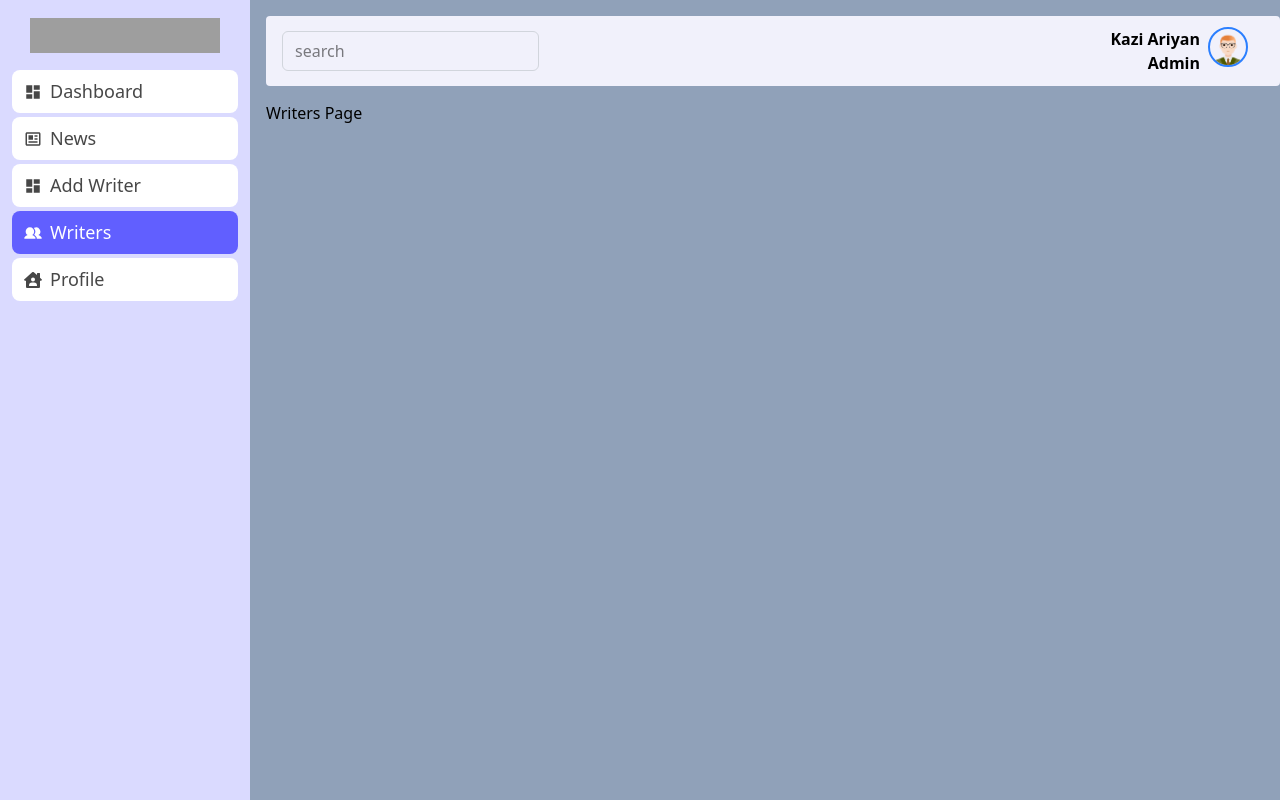
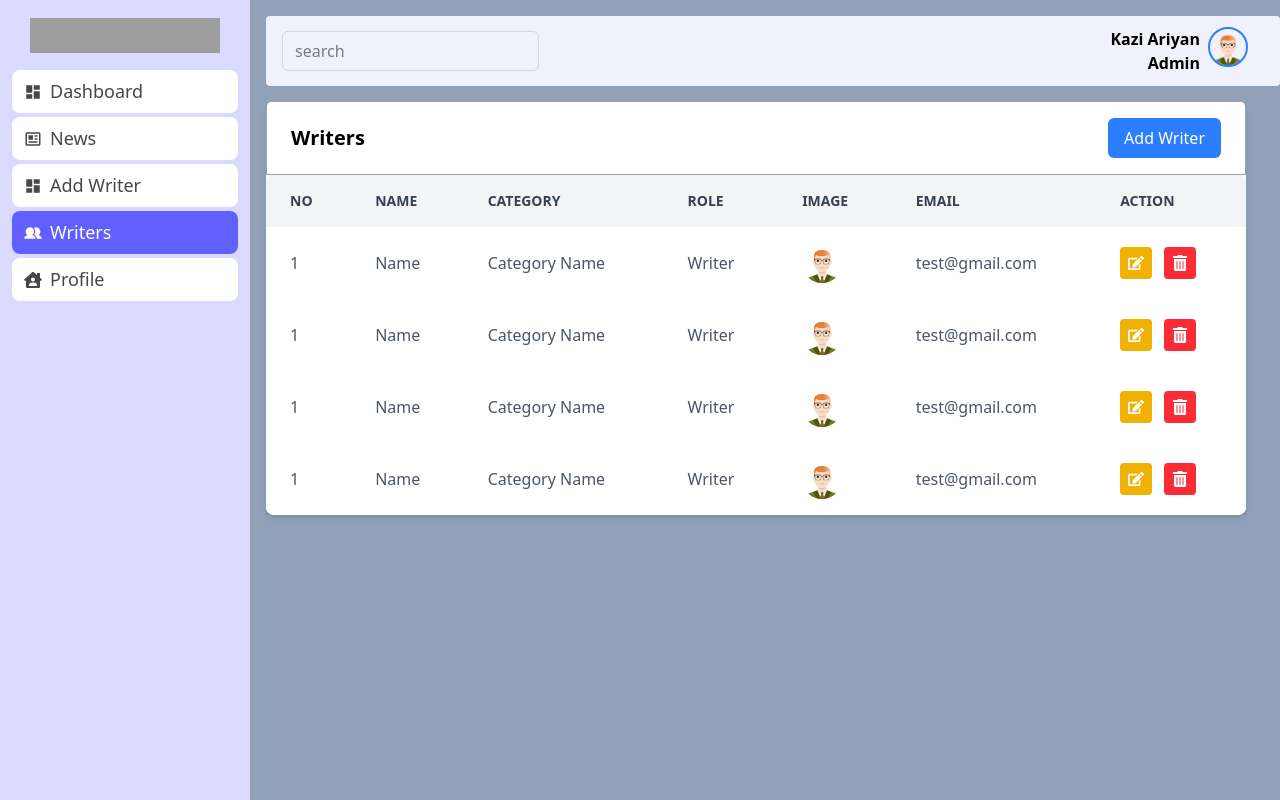
Before and after one commit to nabilamutiara/codenews, a React (Vite) app in the folder client/: page /dashboard/writers in a window 1280 px wide. Built offline with nearby package versions, Linux system fonts and the light colour scheme; grey boxes are pictures that could not be loaded.

Commit message:
profile page

```diff
--- a/client/src/dashboard/components/NewsContent.jsx
+++ b/client/src/dashboard/components/NewsContent.jsx
@@ -10,7 +10,7 @@ const NewsContent = () => {
     return (
         <div className='bg-gray-50 min-h-screen p-6'>
             <div className="flex items-center gap-4 mb-6">
-                <select name="status" className='w-48 px-4 py-2 rounded-md border border-gray-300 focus:ring-2 focus:ring-blue-400'>
+                <select name="status" className='w-48 px-4 py-2 rounded-md border border-gray-300 focus:ring-2 focus:ring-blue-400 shadow-none focus:shadow-none appearance-none'>
                     <option value="">--- Select Status ---</option>
                     <option value="pending">Pending</option>
                     <option value="active">Active</option>
--- a/client/src/dashboard/pages/AddWriter.jsx
+++ b/client/src/dashboard/pages/AddWriter.jsx
@@ -1,9 +1,54 @@
-import React from 'react';
+import React, {useState} from 'react';
+import { Link } from 'react-router-dom';
 
 const AddWriter = () => {
+    const [loader, setLoader] = useState(false);
     return (
-        <div>
-            Add Writer
+        <div className='bg-white rounded-md'>
+            <div className='flex justify-between p-4'>
+                <h2 className='text-xl font-semibold'>Add Writers</h2>
+                <Link className='px-3 py-[6px] bg-blue-500 rounded-md text-white hover:bg-blue-800' to='/dashboard/writers'>
+                    Writers
+                </Link>
+            </div>
+            <div className='p-4'>
+                <form >
+                    <div className='grid grid-cols-2 gap-x-8 mb-3'>
+                        <div className='flex flex-col gap-y-2' >
+                            <label htmlFor="name" className='text-md font-semibold text-gray-600'>Name</label>
+                            <input required type="text" placeholder='Name' name='name' className='px-3 py-2 rounded-md outline-1 outline-gray-300 border-gray-300 focus:border-blue-500 h-10' id='name '/>
+                        </div>
+                        <div className='flex flex-col gap-y-2' >
+                            <label htmlFor="name" className='text-md font-semibold text-gray-600'>Category</label>
+                            <select required name="category" id='category' className='px-3 py-2 rounded-md outline-0 border border-gray-300 focus:border-blue-500 h-10 shadow-none focus:shadow-none appearance-none'>
+                                <option value="">--- Select Category ---</option>
+                                <option value="Education">Education</option>
+                                <option value="Travel">Travel</option>
+                                <option value="Health">Health</option>
+                                <option value="International">International</option>
+                                <option value="Sports">Sports</option>
+                                <option value="Technology">Technology</option>
+                            </select>
+                        </div>
+                    </div>
+                    <div className='grid grid-cols-2 gap-x-8 mb-3 '>
+                        <div className='flex flex-col gap-y-2'>
+                            <label htmlFor="email" className='text-md font-semibold text-gray-600'>Email</label>
+                            <input required type="email" placeholder='Email' name='email' className='px-3 py-2 rounded-md outline-1 outline-gray-300 border-gray-300 focus:border-blue-500 h-10' id='email'/>
+                        </div>
+
+                        <div className='flex flex-col gap-y-2'>
+                            <label htmlFor="password" className='text-md font-semibold text-gray-600'>Password</label>
+                            <input required type="password" placeholder='Password' name='password' className='px-3 py-2 rounded-md outline-1 outline-gray-300 border-gray-300 focus:border-blue-500 h-10' id='password'/>
+                        </div>
+                    </div>
+                    <div className='mt-4'>
+                        <button disabled={loader} className='px-3 py-[6px] bg-blue-500 rounded-md text-white hiver:bg-blue-800'>
+                            {loader ? 'Loading...' : 'Add Writer'}
+                        </button>
+                    </div>
+                </form>
+            </div>
         </div>
     );
 };
--- a/client/src/dashboard/pages/Profile.jsx
+++ b/client/src/dashboard/pages/Profile.jsx
@@ -1,9 +1,17 @@
 import React from 'react';
+import {FaImage} from "react-icons/fa";
 
 const Profile = () => {
     return (
-        <div>
-            Profile Page
+        <div className='w-full grid grid-cols-1 lg:grid-cols-2 gap-2 mt-5'>
+            <div className='bg-white p-6 rounded-lg flex items-center shadow-md'>
+                <div className='flex-shrink-0'>
+                    <label htmlFor="img" className='w-[150px] h-[150px] flex flex-col justify-center items-center rounded-full bg-gray-200 border-2 border-dashed border-gray-300 text-gray-600 cursor-pointer hover:bg-grayy-200 transition duration-300'>
+                        <FaImage className='text-4xl'/>
+                        <span className='mt-2'>Select Image</span>
+                    </label>
+                </div>
+            </div>
         </div>
     );
 };
--- a/client/src/dashboard/pages/Writers.jsx
+++ b/client/src/dashboard/pages/Writers.jsx
@@ -1,9 +1,66 @@
 import React from 'react';
+import { Link } from 'react-router-dom';
+import profile from '../../assets/profile.png';
+import { FaEye } from 'react-icons/fa';
+import { FaEdit } from 'react-icons/fa';
+import { FaTrashAlt } from 'react-icons/fa';
 
 const Writers = () => {
     return (
-        <div>
-            Writers Page
+        <div className='bg-white rounded-lg shadow-md'>
+            <div className='flex justify-between items-center px-6 py-4 border border-b border-gray-400'>
+                <h2 className='text-xl font-semibold'>Writers</h2>
+                <Link to='/dashboard/writer/add' className='px-4 py-2 bg-blue-500 text-white rounded-md hover:bg-blue-800 transition duration-300'>
+                    Add Writer
+                </Link>
+            </div>
+            <div className='overflow-x-auto'>
+                <table className='w-full table-auto bg-white shadow-lg rounded-lg overflow-hidden'>
+                    <thead className='bg-gray-100 text-gray-700 uppercase text-sm'>
+                        <tr>
+                            <th className='py-4 px-6 text-left'>No</th>
+                            <th className='py-4 px-6 text-left'>Name</th>
+                            <th className='py-4 px-6 text-left'>Category</th>
+                            <th className='py-4 px-6 text-left'>Role</th>
+                            <th className='py-4 px-6 text-left'>Image</th>
+                            <th className='py-4 px-6 text-left'>Email</th>
+                            <th className='py-4 px-6 text-left'>Action</th>
+
+                        </tr>
+
+                    </thead>
+                    <tbody className='text-gray-600'>
+                        {[1,2,3,4].map((item,index)=>(
+                            <tr key={index} className=''>
+                                <td className='py-4 px-6'>1</td>
+                                <td className='py-4 px-6'>Name</td>
+                                <td className='py-4 px-6'>Category Name</td>
+                                <td className='py-4 px-6'>Writer</td>
+                                <td className='py-4 px-6'>
+                                    <img className='w-10 h-10 rounded-full object-cover' src={profile} alt="news" />
+                                </td>
+
+                                <td className='py-4 px-6'>test@gmail.com</td>
+
+                                <td className='py-4 px-6'>
+                                    <div className="flex gap-3 text-gray-500">
+
+                                        <Link to='#' className='p-2 bg-yellow-500 text-white rounded hover:bg-blue-800'>
+                                            <FaEdit/>
+                                        </Link>
+
+                                        <Link to='#' className='p-2 bg-red-500 text-white rounded hover:bg-red-800'>
+                                            <FaTrashAlt/>
+                                        </Link>
+                                    </div>
+                                </td>
+                            </tr>
+                        ))
+
+                        }
+                    </tbody>
+                </table>
+            </div>
         </div>
     );
 };
```
